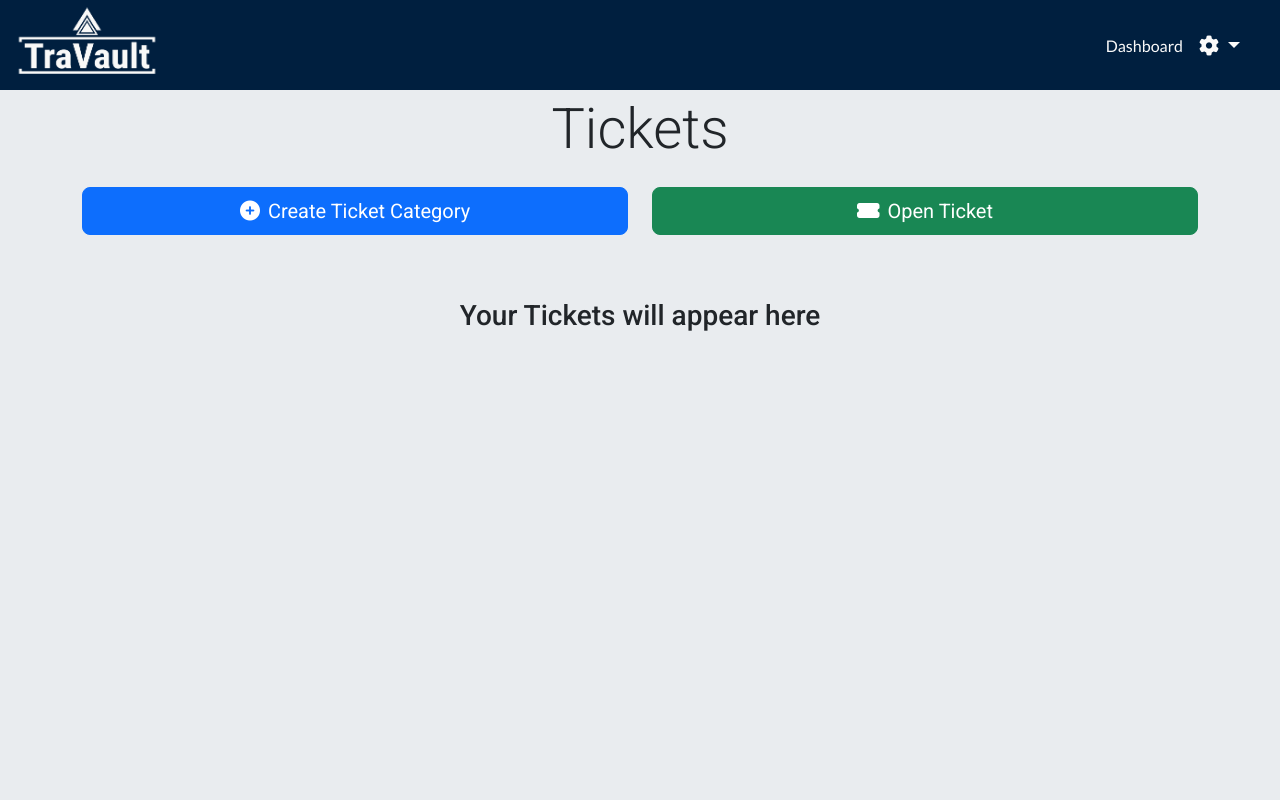
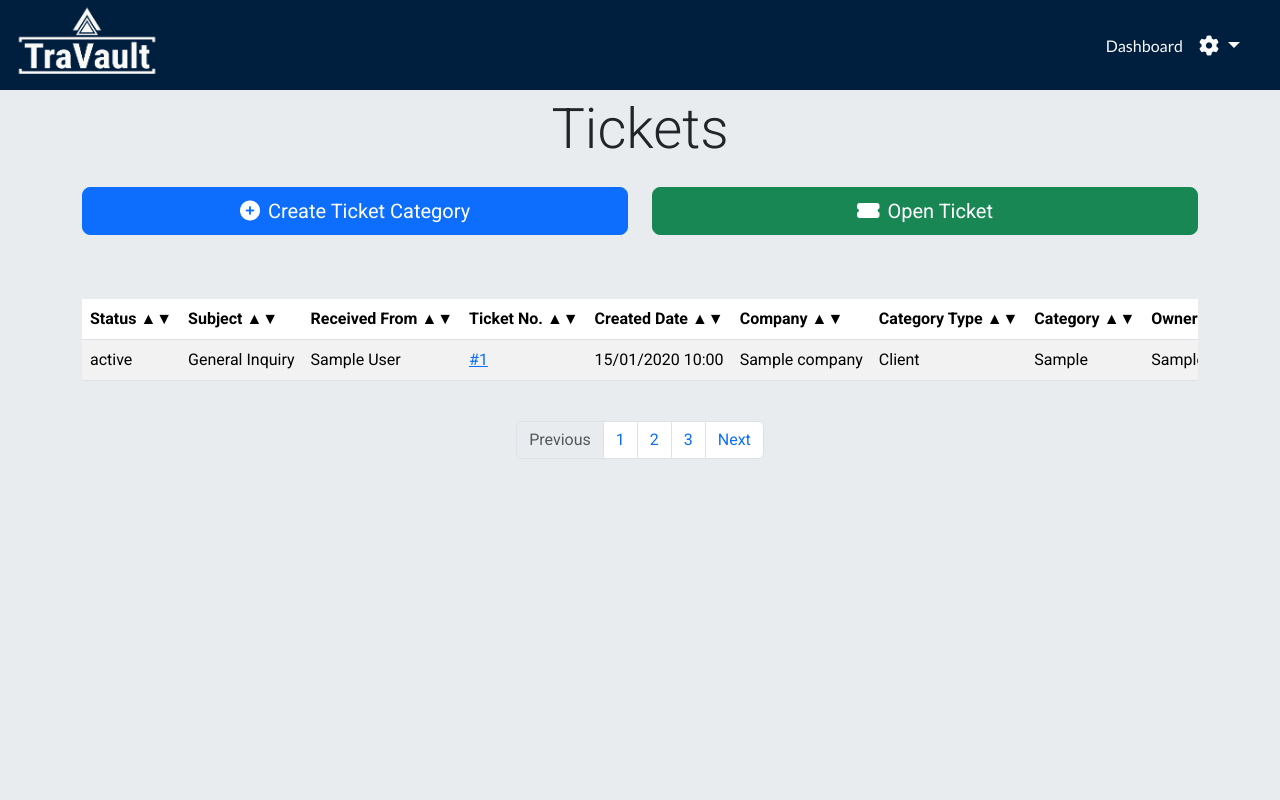
Before and after one commit to Ty-Thetravelguy/travault-v2-mp4, a Django app: page /tickets/view/ in a window 1280 px wide. Run offline with Django 5.2, Linux system fonts and the light colour scheme; a user stored in the database is signed in; data comes from the database, SQL or seed files in the repository; tables that the repository leaves empty hold one stand-in row (values such as "Sample post"); parts of the project's set-up code (start-up, migrations or seed data) failed here and were passed over; some libraries are stand-ins or nearby versions.

Commit message:
Updated ticket views too show all tickets raised

```diff
--- a/travault_crm/tickets/templates/tickets/view_tickets.html
+++ b/travault_crm/tickets/templates/tickets/view_tickets.html
@@ -16,16 +16,76 @@
 
             <!-- Button to Open a New Ticket -->
             <div class="col-md-6 mb-3 text-center">
-                <a href="{% url 'tickets:open_ticket' %}" class="btn btn-success btn-lg w-100">
+                <a href="#" class="btn btn-success btn-lg w-100">
                     <i class="fas fa-ticket-alt me-2"></i>Open Ticket
                 </a>
             </div>
         </div>
 
-        <!-- Add space for listing or managing tickets here -->
-        <div class="row mt-5">
-            <h3 class="text-center">Your Tickets will appear here</h3>
+        <!-- Tickets Table -->
+        <div class="table-responsive mt-5">
+            <table class="table table-striped">
+                <thead>
+                    <tr>
+                        <th>Status <span class="sort-icon">&#9650;&#9660;</span></th>
+                        <th>Subject <span class="sort-icon">&#9650;&#9660;</span></th>
+                        <th>Received From <span class="sort-icon">&#9650;&#9660;</span></th>
+                        <th>Ticket No. <span class="sort-icon">&#9650;&#9660;</span></th>
+                        <th>Created Date <span class="sort-icon">&#9650;&#9660;</span></th>
+                        <th>Company <span class="sort-icon">&#9650;&#9660;</span></th>
+                        <th>Category Type <span class="sort-icon">&#9650;&#9660;</span></th>
+                        <th>Category <span class="sort-icon">&#9650;&#9660;</span></th>
+                        <th>Owner <span class="sort-icon">&#9650;&#9660;</span></th>
+                        <th>Last Updated <span class="sort-icon">&#9650;&#9660;</span></th>
+                    </tr>
+                </thead>
+                <tbody>
+                    {% for ticket in tickets %}
+                    <tr>
+                        <td>{{ ticket.status }}</td>
+                        <td>{{ ticket.subject }}</td>
+                        <td>
+                            {% if ticket.received_from %}
+                            {{ ticket.received_from.get_full_name|default:ticket.received_from.username }}
+                            {% else %}
+                            N/A
+                            {% endif %}
+                        </td>
+                        <td><a href="{% url 'tickets:ticket_detail' pk=ticket.pk %}">#{{ ticket.pk }}</a></td>
+                        <td>{{ ticket.created_at|date:"d/m/Y H:i" }}</td>
+                        <td>{{ ticket.company.company_name }}</td>
+                        <td>{{ ticket.get_category_type_display }}</td>
+                        <td>{{ ticket.category }}</td>
+                        <td>{{ ticket.owner.get_full_name|default:ticket.owner.username }}</td>
+                        <td>{{ ticket.updated_at|date:"d/m/Y H:i" }}</td>
+                    </tr>
+                    {% empty %}
+                    <tr>
+                        <td colspan="8" class="text-center">No tickets found.</td>
+                    </tr>
+                    {% endfor %}
+                </tbody>
+            </table>
         </div>
+
+        <!-- Pagination Controls (Placeholder) -->
+        <nav aria-label="Page navigation" class="mt-4">
+            <ul class="pagination justify-content-center">
+                <li class="page-item disabled">
+                    <a class="page-link" href="#" tabindex="-1">Previous</a>
+                </li>
+                <li class="page-item"><a class="page-link" href="#">1</a></li>
+                <li class="page-item"><a class="page-link" href="#">2</a></li>
+                <li class="page-item"><a class="page-link" href="#">3</a></li>
+                <li class="page-item">
+                    <a class="page-link" href="#">Next</a>
+                </li>
+            </ul>
+        </nav>
     </div>
 </div>
 {% endblock %}
+
+{% block postload_js %}
+<script src="{% static 'js/tickets_script.js' %}"></script>
+{% endblock %}
--- a/travault_crm/tickets/views.py
+++ b/travault_crm/tickets/views.py
@@ -18,7 +18,8 @@ from django.urls import reverse
 
 @login_required
 def view_tickets(request):
-    return render(request, 'tickets/view_tickets.html')
+    tickets = Ticket.objects.filter(agency=request.user.agency).order_by('-created_at')
+    return render(request, 'tickets/view_tickets.html', {'tickets': tickets})
 
 class TicketSubjectAutocomplete(autocomplete.Select2QuerySetView):
     def get_queryset(self):
```
Also changed, not shown: travault_crm/tickets/templates/tickets/ticket_detail.html (+15 -8 lines), 1 other file.
